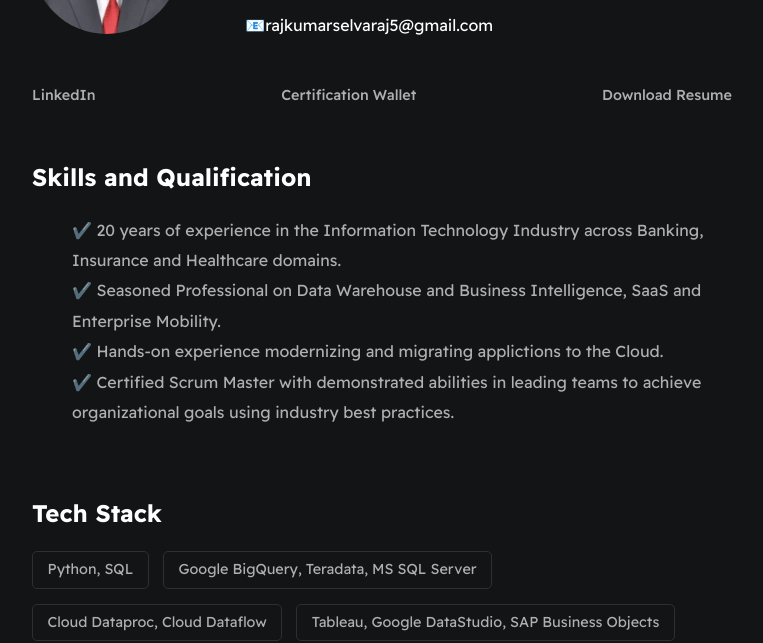
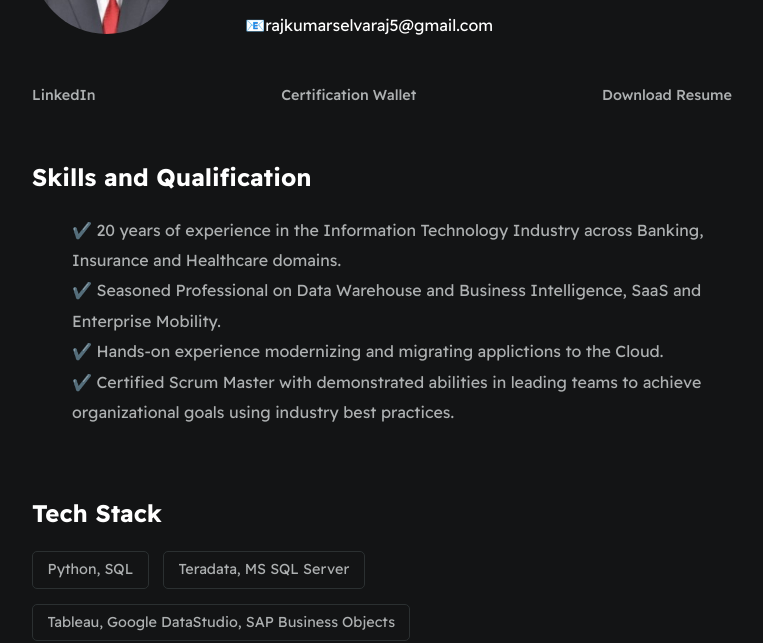
Before and after one commit to RajSelvaraj1/Digital-Resume, a plain HTML site: page index.html in a window 1280 px wide. Shown: the part 160-803 px from the top of the page, without its empty margins (258-1021 px from the left). Drawn offline with Linux system fonts and the light colour scheme; a script that the page names is missing.

Commit message:
Updated Tech Stack

```diff
--- a/index.html
+++ b/index.html
@@ -47,8 +47,8 @@
 
                     <div id="wrapper--techstack__items">
                         <div class="card--techstack"><span>Python, SQL</span></div>
-                        <div class="card--techstack"><span>Google BigQuery, Teradata, MS SQL Server</span></div>
-                        <div class="card--techstack"><span>Cloud Dataproc, Cloud Dataflow</span></div>
+                        <div class="card--techstack"><span>Teradata, MS SQL Server</span></div>
+                        <!-- <div class="card--techstack"><span>Cloud Dataproc, Cloud Dataflow</span></div> -->
                         <div class="card--techstack"><span>Tableau, Google DataStudio, SAP Business Objects</span></div>
                     </div>
 
```
